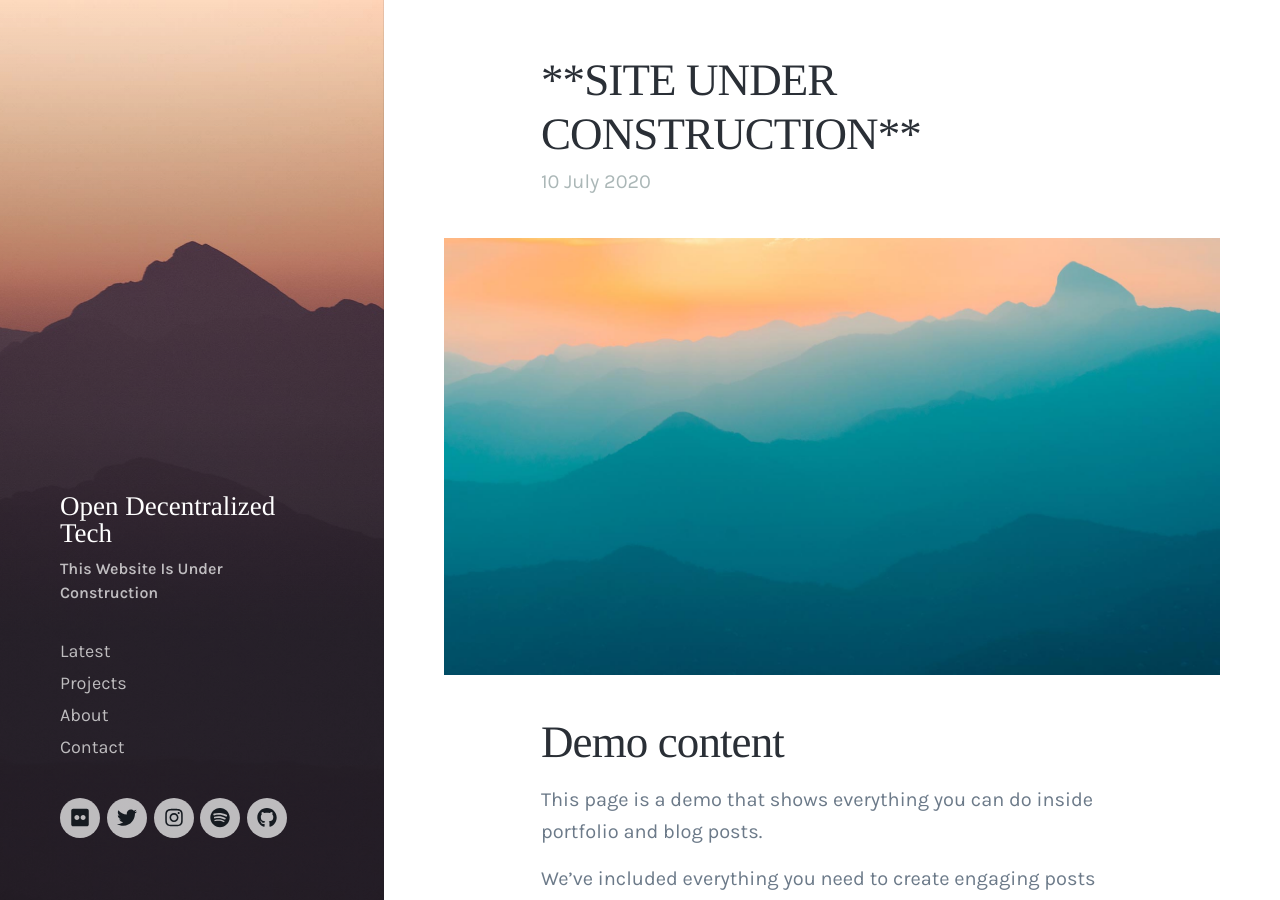
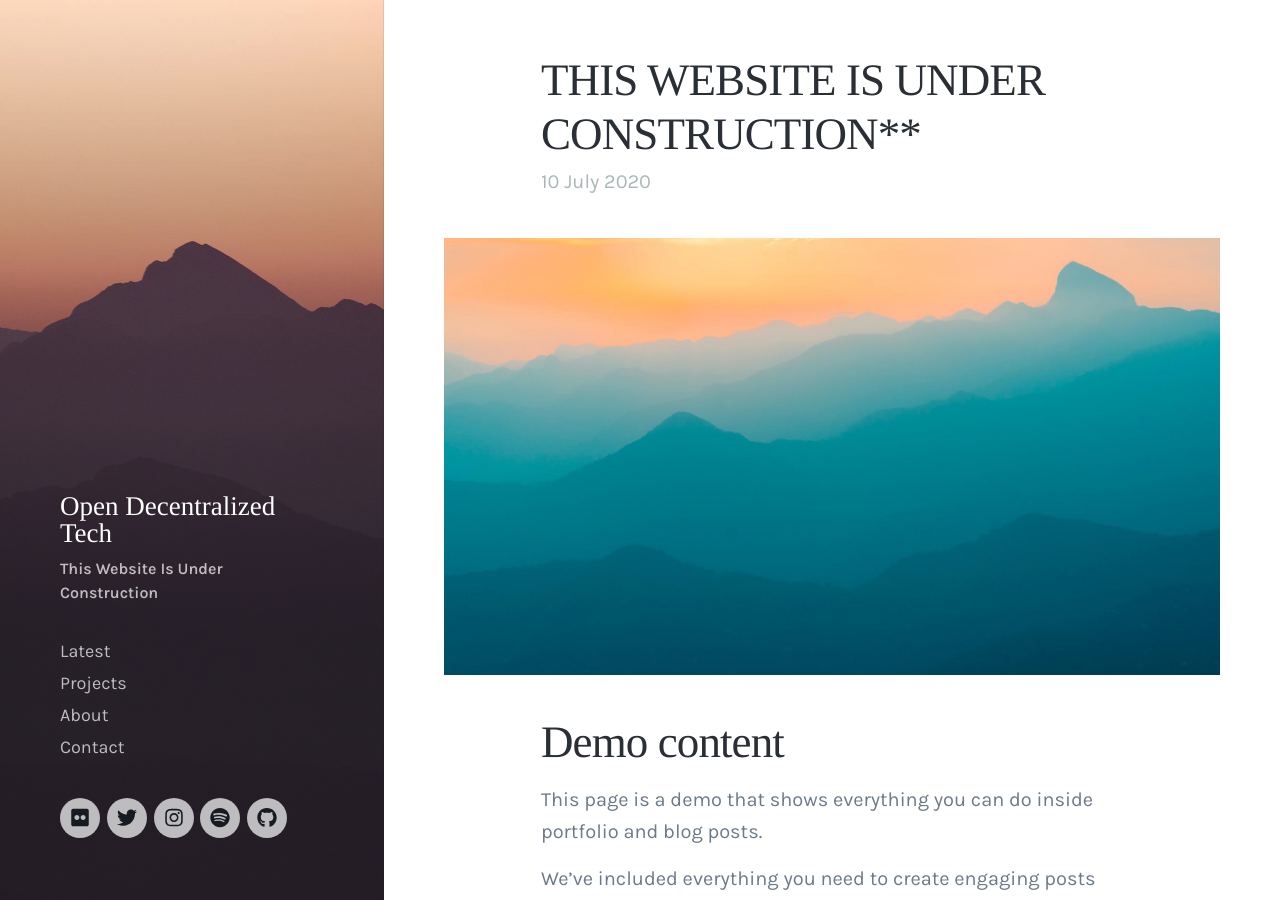
Before and after one commit to OpenDecentralizedTech/ODT-website, a Jekyll site: the page built from _posts/2018-06-30-demo-post.md, in a window 1280 px wide and 900 px high. Built offline with Jekyll 4.4.1, drawn with Linux system fonts in a browser that asks for light colours; nearby versions of some CDN libraries.

Commit message:
Update 2018-06-30-demo-post.md

```diff
--- a/_posts/2018-06-30-demo-post.md
+++ b/_posts/2018-06-30-demo-post.md
@@ -1,5 +1,5 @@
 ---
-title: '**SITE UNDER CONSTRUCTION**'
+title: 'THIS WEBSITE IS UNDER CONSTRUCTION**'
 date: 2020-07-10 07:10:00
 featured_image: '/images/demo/demo-square.jpg'
 excerpt: This page is a demo that shows everything you can do inside portfolio and blog posts. We've included everything you need to create engaging posts about your work, and show off your case studies in a beautiful way.
```
